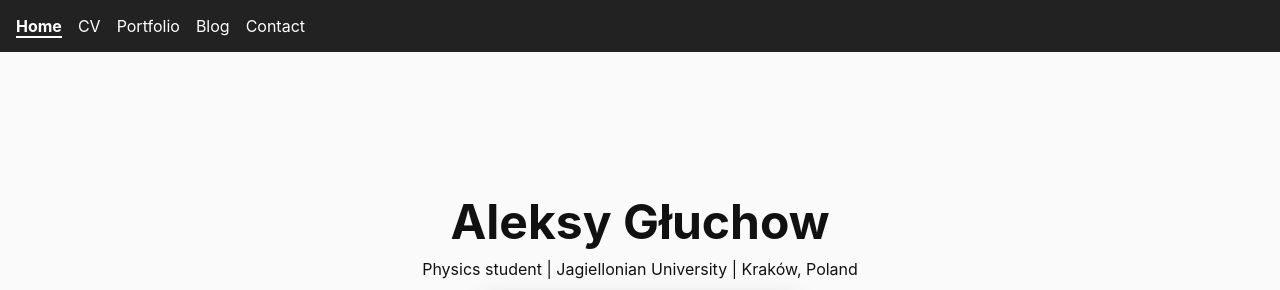
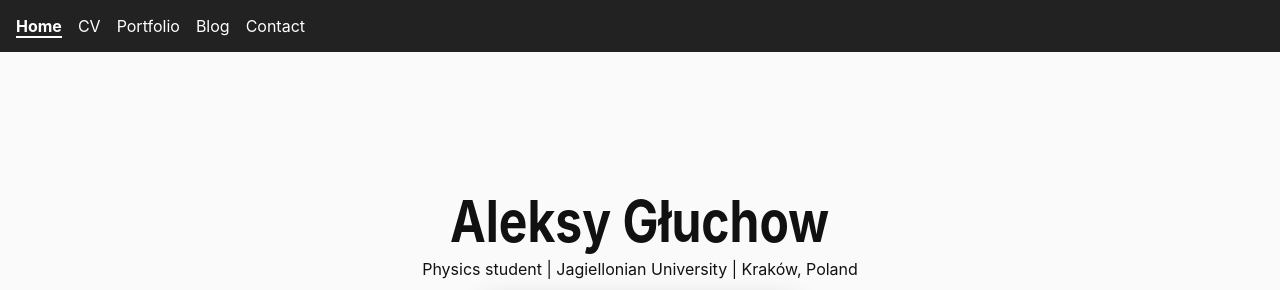
Before and after one commit to aleksygluchow/project03, a Next.js app: page / in a window 1280 px wide. Shown: the top 290 px of the page. Built offline with nearby package versions, Linux system fonts and the light colour scheme.

Commit message:
Update font for h1

```diff
--- a/src/styles/globals.css
+++ b/src/styles/globals.css
@@ -46,6 +46,20 @@ h1 {
   margin: 0;
   line-height: 1.2;
   font-size: clamp(28px, 6vw, 48px);
+
+  font-family:
+    Didot,                  macOS / iOS */
+    "Bodoni MT",           /* Windows */
+    "Bodoni 72",           /* newer macOS */
+    "Bodoni 72 Oldstyle",
+    "Libre Bodoni",        /* Linux fallbacks */
+    "Book Antiqua",
+    "Palatino Linotype",
+    Palatino,
+    "URW Palladio L",
+    serif;
+  transform: scaleY(1.2);
+  transform-origin: center;
 }
 
 h2 {
```
